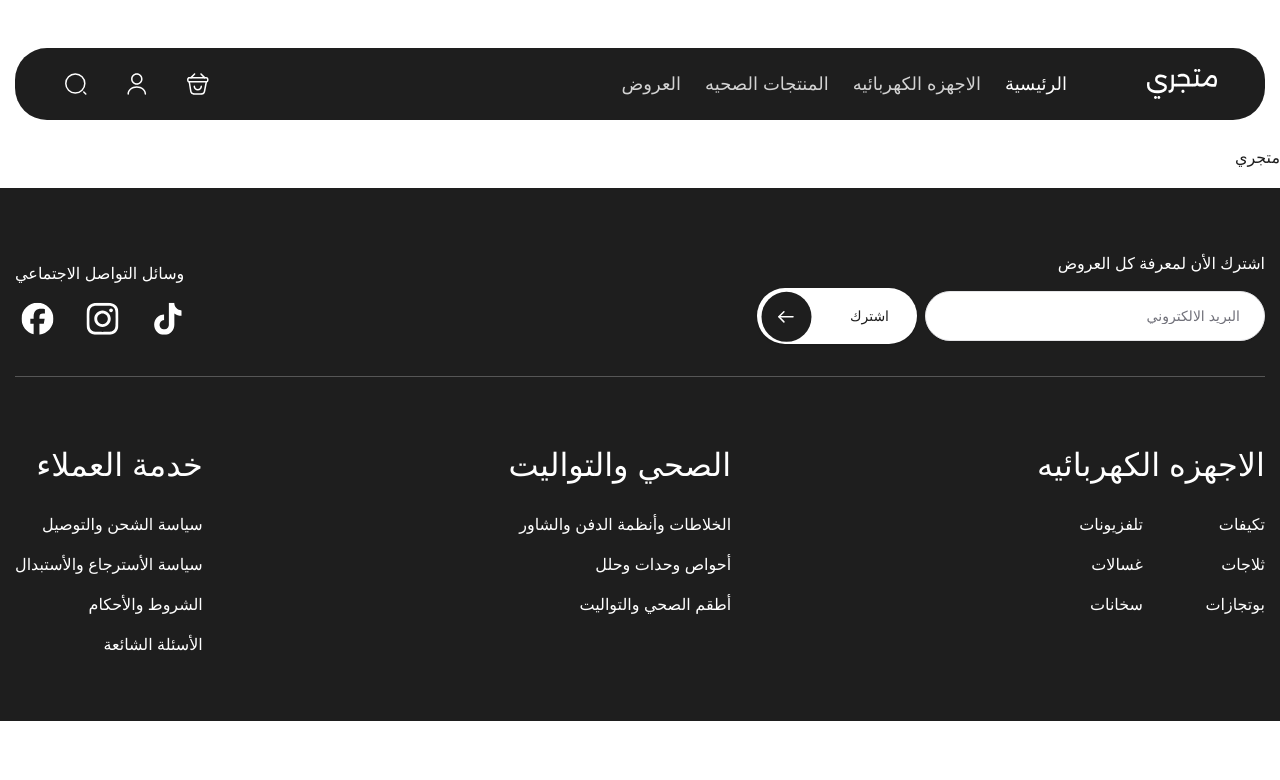
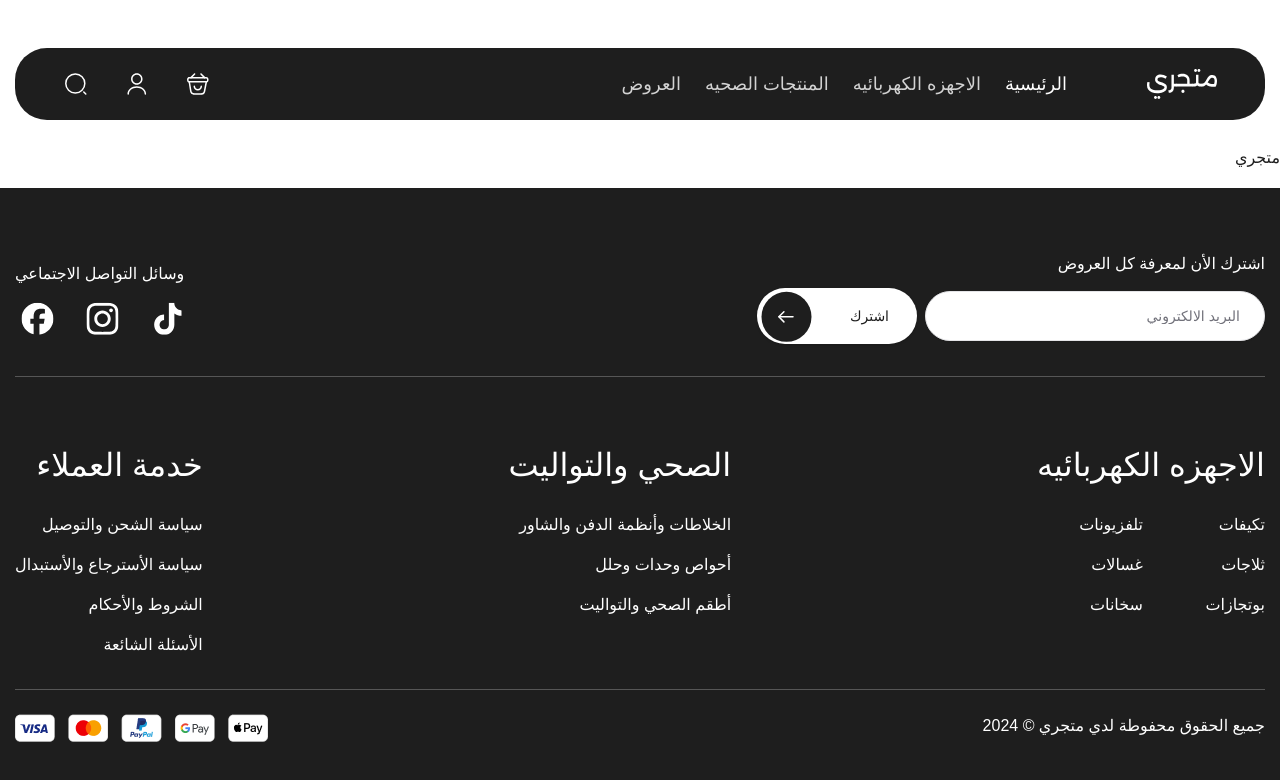
Before and after one commit to AhmedAbozaid9/musc_deploy, a Next.js app: page / in a window 1280 px wide. Shown: the top 780 px of the page. Built offline with nearby package versions, Linux system fonts and the light colour scheme; a web font is replaced by a local one.

Commit message:
Finish Footer

```diff
--- a/components/layout/Footer.tsx
+++ b/components/layout/Footer.tsx
@@ -5,6 +5,7 @@ import { Input } from "../ui/input";
 import Tiktok from "../Icons/Social/Tiktok";
 import Instagram from "../Icons/Social/Instagram";
 import Facebook from "../Icons/Social/Facebook";
+import Image from "next/image";
 
 export default function Footer() {
   return (
@@ -41,7 +42,7 @@ export default function Footer() {
               </div>
             </div>
           </div>
-          <div className="flex items-start justify-between flex-wrap lg:flex-nowrap gap-[36px] lg:mt-[64px] mt-[24px]">
+          <div className="flex items-start justify-between flex-wrap lg:flex-nowrap gap-[36px] lg:mt-[64px] mt-[24px] pb-[32px] border-b border-b-[#ffffff3f]">
             <div>
               <h2 className="lg:text-[32px] text-[24px] font-[500]">
                 الاجهزه الكهربائيه
@@ -77,6 +78,15 @@ export default function Footer() {
               </div>
             </div>
           </div>
+          <div className="flex items-start lg:justify-between justify-center flex-wrap lg:flex-nowrap gap-[16px] mt-[24px]">
+            <h2>جميع الحقوق محفوطة لدي متجري © 2024</h2>
+            <Image
+              src="/payment.png"
+              alt="Payment Accept"
+              width={253}
+              height={28}
+            />
+          </div>
         </div>
       </div>
     </>
```
Also changed, not shown: public/payment.png (added).
